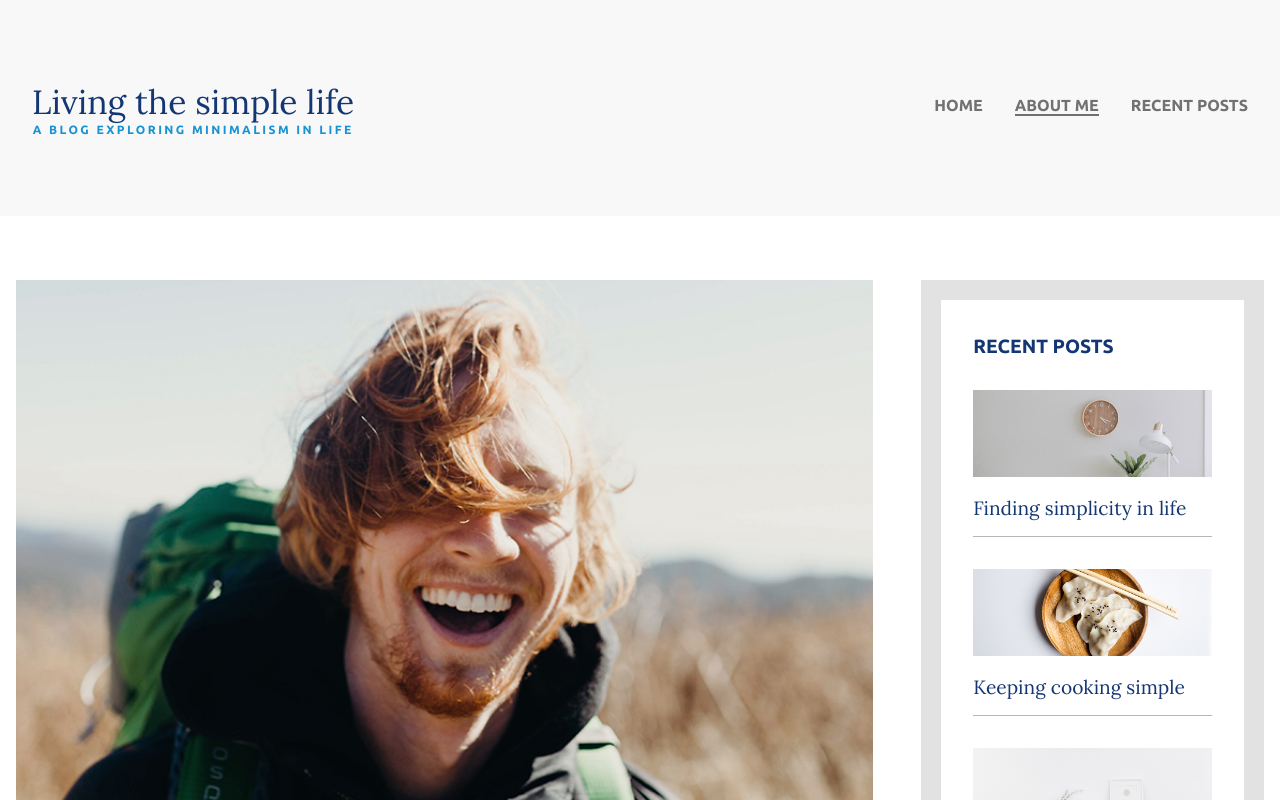
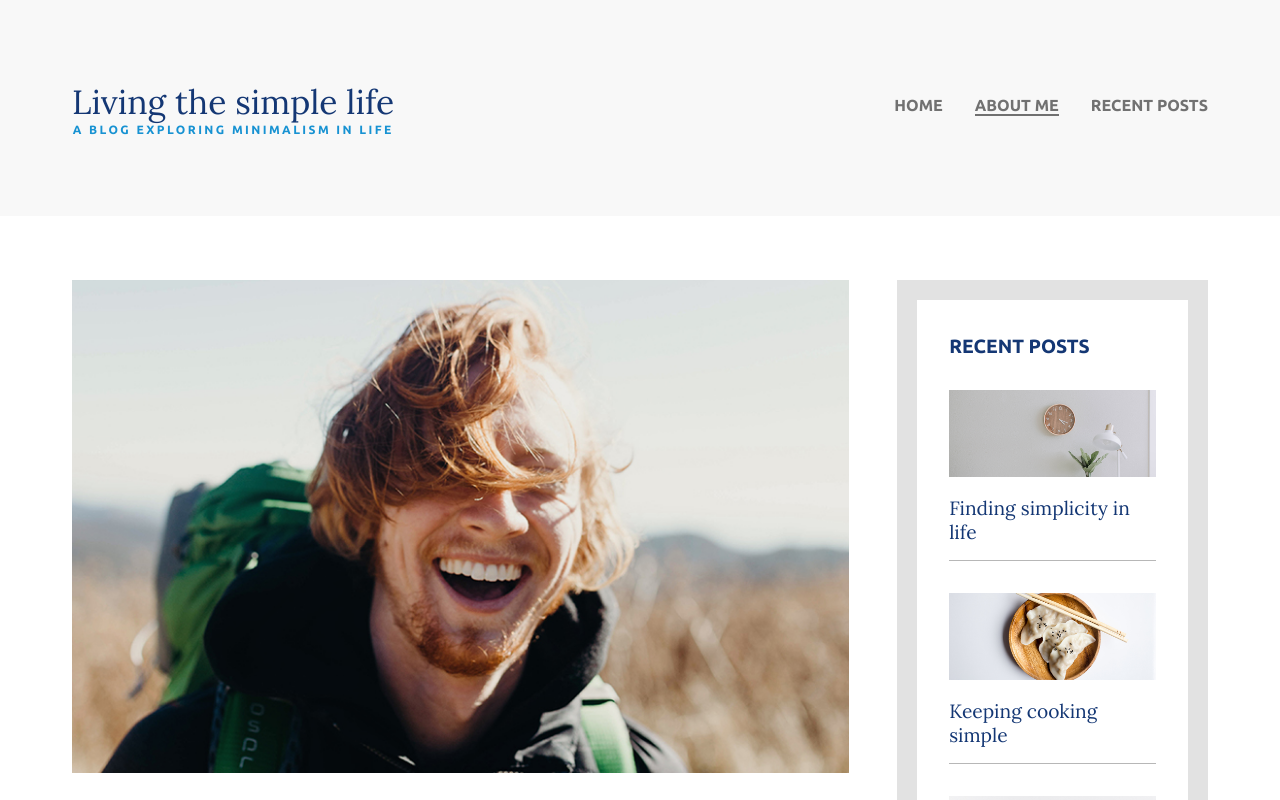
Before and after one commit to Lifad457/responsive-design, a React (Vite) app: page /simple-life/about in a window 1280 px wide. Shown: the top 800 px of the page. Built offline with nearby package versions, Linux system fonts and the light colour scheme; a web font is replaced by a local one.

Commit message:
quick fix

```diff
--- a/src/components/simple-life/Header.jsx
+++ b/src/components/simple-life/Header.jsx
@@ -4,6 +4,7 @@ import { Container } from "../../styles/simple-life/header-styles.css"
 function Header() {
     return (
         <Container>
+            <div className="header">
                 <div className="logo">
                     <h1>Living the simple life</h1>
                     <p>A BLOG EXPLORING MINIMALISM IN LIFE</p>
@@ -15,6 +16,7 @@ function Header() {
                         <li><NavLink to='recent-posts'>RECENT POSTS</NavLink></li>
                     </ul>
                 </nav>
+            </div>
         </Container>
     )
 }
--- a/src/styles/simple-life/about-styles.css.js
+++ b/src/styles/simple-life/about-styles.css.js
@@ -1,7 +1,9 @@
 import styled from 'styled-components'
 
 export const Container = styled.div`
-    padding: 2em 1em;
+    padding: 2em 2em;
+    max-width: 1200px;
+    margin: 0 auto;
 
     .about-img {
         width: 100%;
--- a/src/styles/simple-life/header-styles.css.js
+++ b/src/styles/simple-life/header-styles.css.js
@@ -2,10 +2,15 @@ import styled from 'styled-components'
 
 export const Container = styled.header`
     background: #F8F8F8;
+
+    .header {
         padding: 2em 0;
         display: flex;
         flex-direction: column;
         text-align: center;
+        max-width: 1200px;
+        margin: 0 auto;
+    }
 
     h1 {
         margin: 0;
@@ -45,9 +50,11 @@ export const Container = styled.header`
     }
 
     @media screen and (min-width: 900px) {
+        .header {
             padding: 5em 2em;
             flex-direction: row;
             justify-content: space-between;
+        }
 
         ul {
             display: flex;
--- a/src/styles/simple-life/home-styles.css.js
+++ b/src/styles/simple-life/home-styles.css.js
@@ -1,7 +1,9 @@
 import styled from 'styled-components'
 
 export const Container = styled.div`
-    padding: 2em 1em;
+    padding: 2em 2em;
+    max-width: 1200px;
+    margin: 0 auto;
 
     .img-me {
         max-width: 100%;
```
Lines whose indentation alone changed are shown as unchanged.
